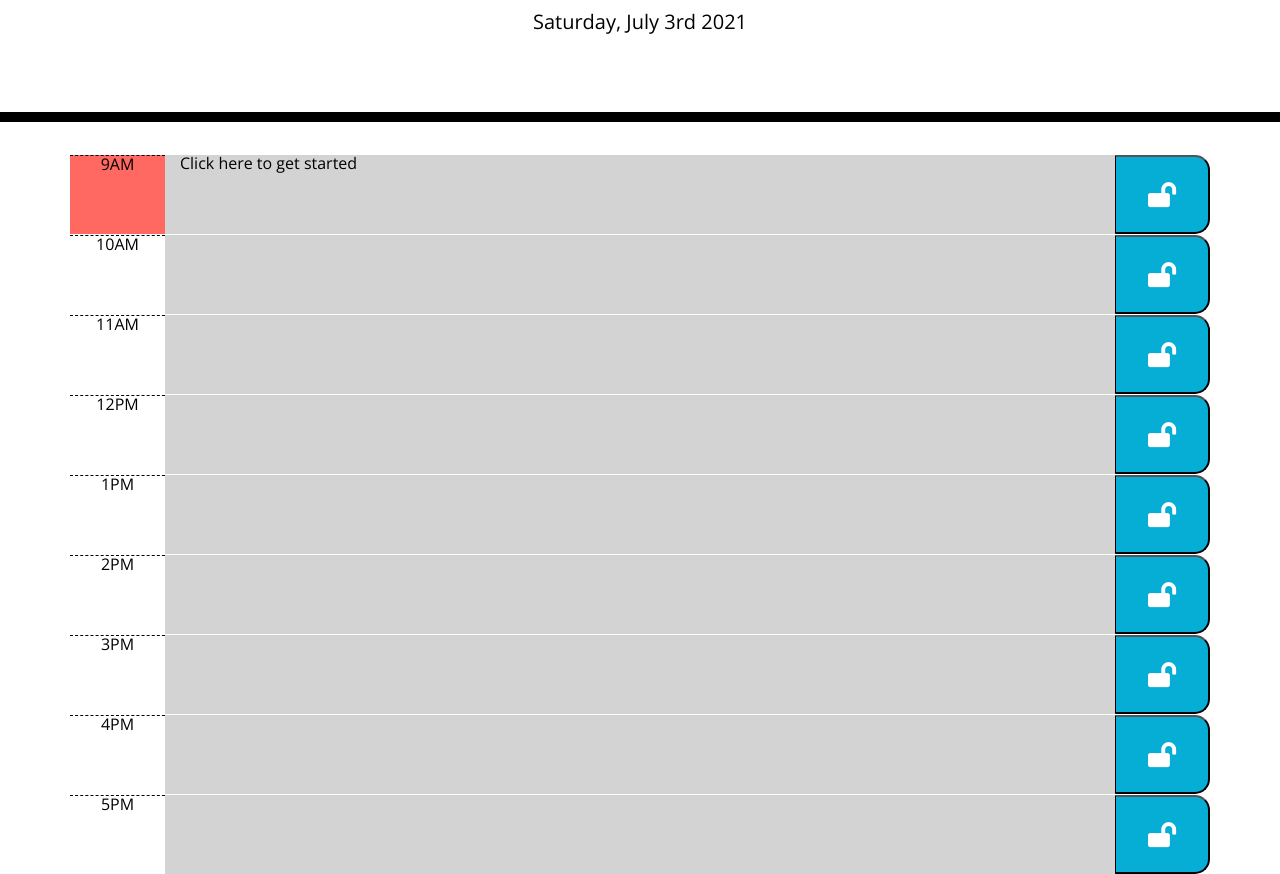
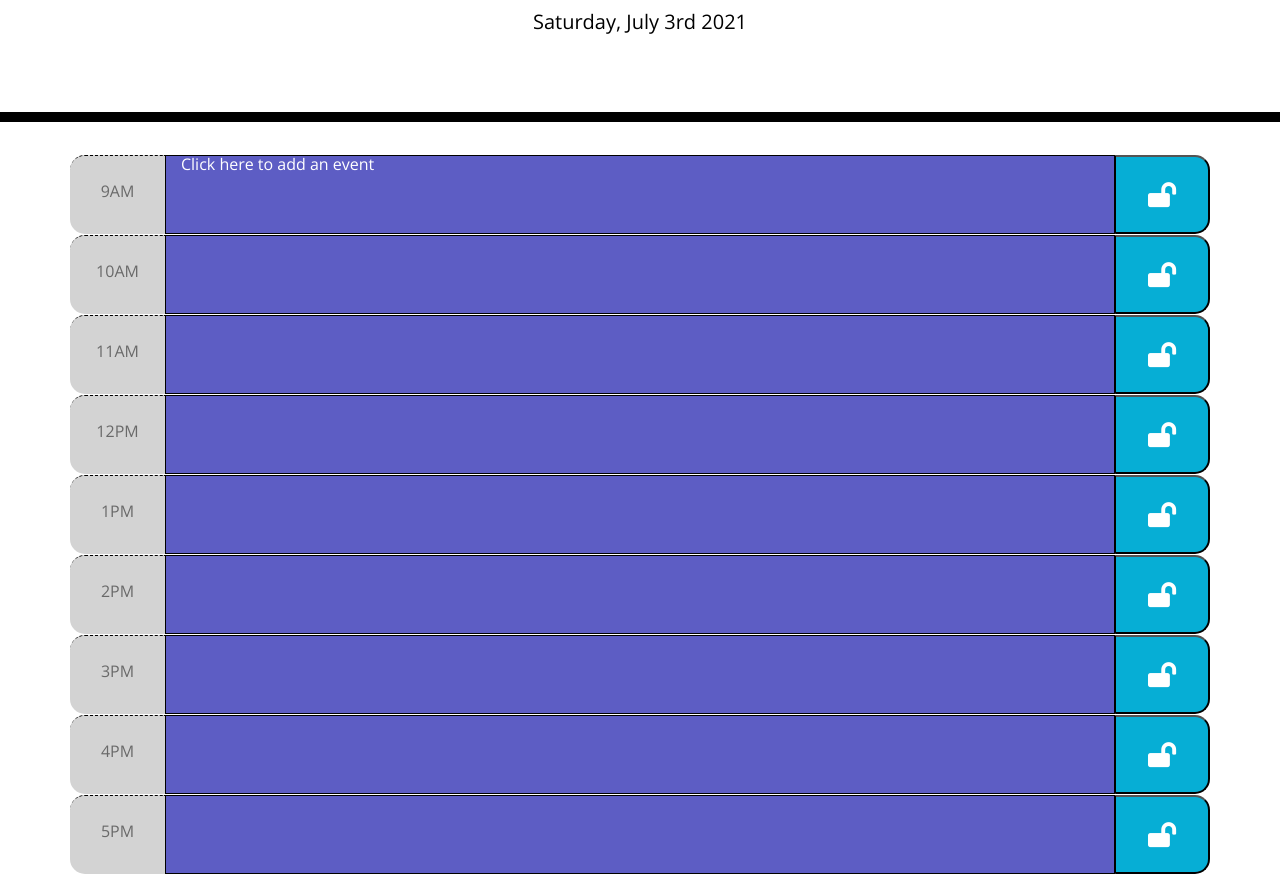
Before and after one commit to Lclark31/Calendar-app, a plain HTML site: page index.html in a window 1280 px wide. Shown: the part 182-1056 px from the top of the page. Drawn offline with nearby package versions, Linux system fonts and the light colour scheme.

Commit message:
display past/present/future colors

```diff
--- a/index.html
+++ b/index.html
@@ -25,48 +25,48 @@
     <div class="container">
       <!-- Timeblocks go here -->
       <div class="row">
-        <div class="col-1 hour 9AM time-block">9AM</div>
-        <div class="col-10 past description">Click here to get started</div>
+        <div class="col-1 hour time-block">9AM</div>
+        <div class="col-10 description event">Click here to add an event</div>
         <button class="col-1 saveBtn"><i class="fas fa-lock-open icon"></i></button>
       </div>
       <div class="row">
-        <div class="col-1 hour time-block 10AM">10AM</div>
-        <div class="col-10 past description"></div>
+        <div class="col-1 hour time-block">10AM</div>
+        <div class="col-10 description event"></div>
         <button class="col-1 saveBtn"><i class="fas fa-lock-open icon"></i></button>
       </div>
       <div class="row">
-        <div class="col-1 hour time-block 11AM">11AM</div>
-        <div class="col-10 past description"></div>
+        <div class="col-1 hour time-block">11AM</div>
+        <div class="col-10 description event"></div>
         <button class="col-1 saveBtn"><i class="fas fa-lock-open icon"></i></button>
       </div>
       <div class="row">
-        <div class="col-1 hour time-block 12PM">12PM</div>
-        <div class="col-10 past description"></div>
+        <div class="col-1 hour time-block">12PM</div>
+        <div class="col-10 description event"></div>
         <button class="col-1 saveBtn"><i class="fas fa-lock-open icon"></i></button>
       </div>
       <div class="row">
-        <div class="col-1 hour time-block 1PM">1PM</div>
-        <div class="col-10 past description"></div>
+        <div class="col-1 hour time-block">1PM</div>
+        <div class="col-10 description event"></div>
         <button class="col-1 saveBtn"><i class="fas fa-lock-open icon"></i></button>
       </div>
       <div class="row">
-        <div class="col-1 hour time-block 2PM">2PM</div>
-        <div class="col-10 past description"></div>
+        <div class="col-1 hour time-block">2PM</div>
+        <div class="col-10 description event"></div>
         <button class="col-1 saveBtn"><i class="fas fa-lock-open icon"></i></button>
       </div>
       <div class="row">
-        <div class="col-1 hour time-block 3PM">3PM</div>
-        <div class="col-10 past description"></div>
+        <div class="col-1 hour time-block">3PM</div>
+        <div class="col-10 description event"></div>
         <button class="col-1 saveBtn"><i class="fas fa-lock-open icon"></i></button>
       </div>
       <div class="row">
-        <div class="col-1 hour time-block 4PM">4PM</div>
-        <div class="col-10 past description"></div>
+        <div class="col-1 hour time-block">4PM</div>
+        <div class="col-10 description event"></div>
         <button class="col-1 saveBtn"><i class="fas fa-lock-open icon"></i></button>
       </div>
       <div class="row">
-        <div class="col-1 hour time-block 5PM">5PM</div>
-        <div class="col-10 past description"></div>
+        <div class="col-1 hour time-block">5PM</div>
+        <div class="col-10 description event"></div>
         <button class="col-1 saveBtn"><i class="fas fa-lock-open icon"></i></button>
       </div>
     </div>
--- a/script.js
+++ b/script.js
@@ -9,18 +9,31 @@ let timesArray = [];
 // color-code time blocks for if they're present, future, or past
 // change class attributes dependent on current time
 function updateTime() {
-  $(`#currentDay`).text(moment().format(`dddd, MMMM Do YYYY`));
-  timeEl = $(`.hour`)[0];
+  $(`#currentDay`).text(moment().format(`dddd, MMMM Do YYYY`)); // KEEP THIS
+  timeEl = $(`.hour`);
+  console.log(timeEl);
+
   for (i = 0; i < $(`.hour`).length; i++) {
     time = $(`.hour`)[i].innerHTML;
     timesArray.push(time);
     localStorage.setItem(`Times`, JSON.stringify(timesArray));
   }
-  timesArray = JSON.parse(localStorage.getItem(`Times`));
-  time = moment(timesArray[1], `hA`);
-  if (moment().isAfter(time, `hour`)) {
-    $(`.9AM`).addClass(`present`);
-  } else if (time.isAfter(moment())) {
+
+  for (i = 0; i < $(`.hour`).length; i++) {
+    time = moment(timesArray[i], `hA`);
+    let calendarTimes = timeEl[i];
+
+    if (moment().isAfter(time, `hour`));
+    let timesToCompare = $(`.hour`)[i].innerHTML;
+    let convertedTimesToCompare = moment(timesToCompare, 'hA');
+
+    if (moment().isAfter(convertedTimesToCompare, `hour`)) {
+      calendarTimes.classList.add(`past`);
+    } else if (moment().isSame(convertedTimesToCompare, `hour`)) {
+      calendarTimes.classList.add(`present`);
+    } else {
+      calendarTimes.classList.add(`future`);
+    }
   }
 }
 
@@ -44,7 +57,7 @@ function blurredEvent() {
   $(`.icon`).removeClass(`fa-lock`);
   $(`.icon`).addClass(`fa-lock-open`);
 
-  newEventEl = $(`<div>`).addClass(`col-10 past description `);
+  newEventEl = $(`<div>`).addClass(`col-10 description event`);
   newEventEl.text($(`textarea`).val());
 
   $(`textarea`).replaceWith(newEventEl);
@@ -65,6 +78,9 @@ function saveEvent() {
 function pullEvents() {
   eventArray = JSON.parse(localStorage.getItem(`Events`));
 
+  if (eventArray === null) {
+    return;
+  }
   for (i = 0; i, i < eventArray.length; i++) {
     let oldEvents = calendarEventEl[i];
     oldEvents.innerHTML = eventArray[i];
--- a/style.css
+++ b/style.css
@@ -23,10 +23,19 @@ textarea {
 
 .description {
   white-space: pre-wrap;
+  border: 1px solid black;
+  color: black;
+}
+
+.event {
+  background-color: #5d5dc4;
+  color: white;
 }
 
 .time-block {
   text-align: center;
+  border-top-left-radius: 15px;
+  padding-top: 27px;
 }
 
 .row {
@@ -37,18 +46,21 @@ textarea {
 
 .hour {
   background-color: #ffffff;
-  color: #000000;
   border-top: 1px dashed #000000;
+  border-bottom-left-radius: 15px;
+  border-bottom-left-radius: 15px;
 }
 
 .past {
   background-color: #d3d3d3;
-  color: black;
+  color: rgba(0, 0, 0, 0.5);
 }
 
 .present {
   background-color: #ff6961;
   color: black;
+  font-size: 18px;
+  font-weight: bold;
 }
 
 .future {
```
